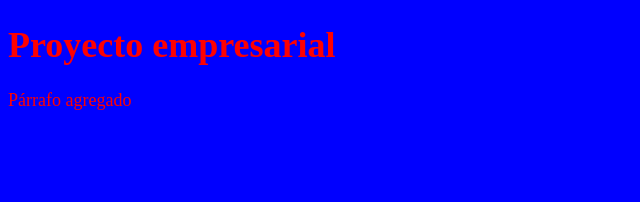
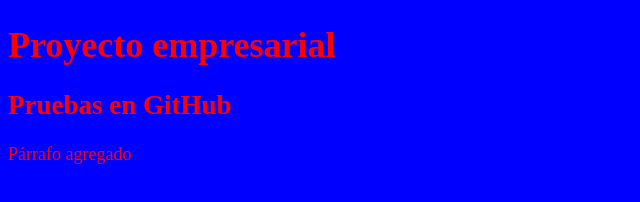
Before and after one commit to noveccento/CursoGIt, a plain HTML site: page index.html in a window 1280 px wide. Shown: the whole page, without its empty margins (0-640 px from the left). Drawn offline with Linux system fonts and the light colour scheme.

Commit message:
Update index.html
Pruebas en GitHub

```diff
--- a/index.html
+++ b/index.html
@@ -7,6 +7,7 @@
     </head>
     <body>
         <h1>Proyecto empresarial</h1>
+        <h2>Pruebas en GitHub</h2>
         <p>Párrafo agregado</p>
     </body>
 </html>
```
